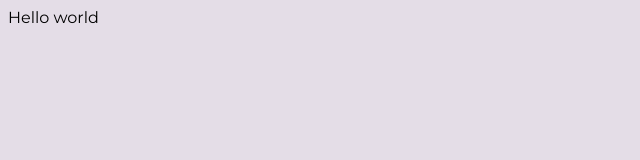
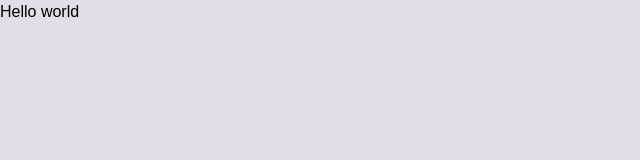
Before and after one commit to KhDan007/BookBuzz, a React (Create React App) app: page / in a window 1280 px wide. Shown: the top 160 px of the page, without its empty margins (0-640 px from the left). Built offline with nearby package versions, Linux system fonts and the light colour scheme.

Commit message:
add tailwind and home page init

```diff
--- a/package.json
+++ b/package.json
@@ -35,5 +35,8 @@
       "last 1 firefox version",
       "last 1 safari version"
     ]
+  },
+  "devDependencies": {
+    "tailwindcss": "^3.4.3"
   }
 }
--- /dev/null
+++ b/src/components/pages/home/Home.jsx
@@ -0,0 +1,5 @@
+export const Home = () => {
+  return <div className="home">
+
+  </div>
+}
--- a/src/index.css
+++ b/src/index.css
@@ -1,3 +1,7 @@
+@tailwind base;
+@tailwind components;
+@tailwind utilities;
+
 @import url('https://fonts.googleapis.com/css2?family=Montserrat:ital,wght@0,100..900;1,100..900&display=swap');
 
 html, body {
--- /dev/null
+++ b/tailwind.config.js
@@ -0,0 +1,8 @@
+/** @type {import('tailwindcss').Config} */
+module.exports = {
+  content: ['./src/**/*.{js,jsx,ts,tsx}', './public/index.html'],
+  theme: {
+    extend: {},
+  },
+  plugins: [],
+};
```
Also changed, not shown: 1 other file (tests, documents, lock files or other folders).
